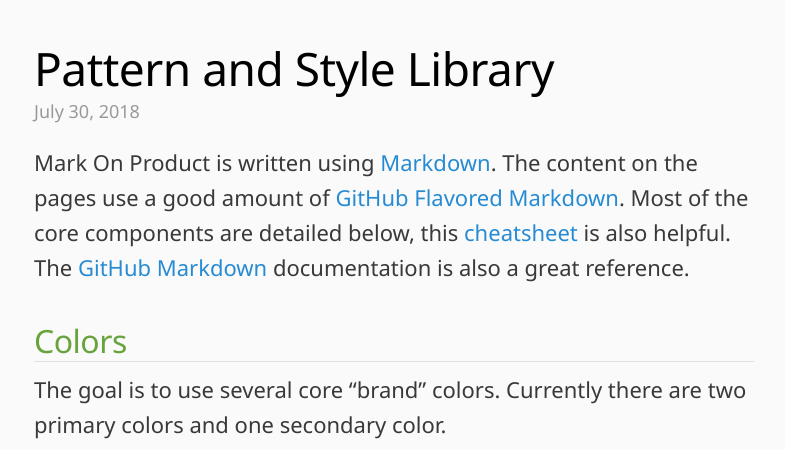
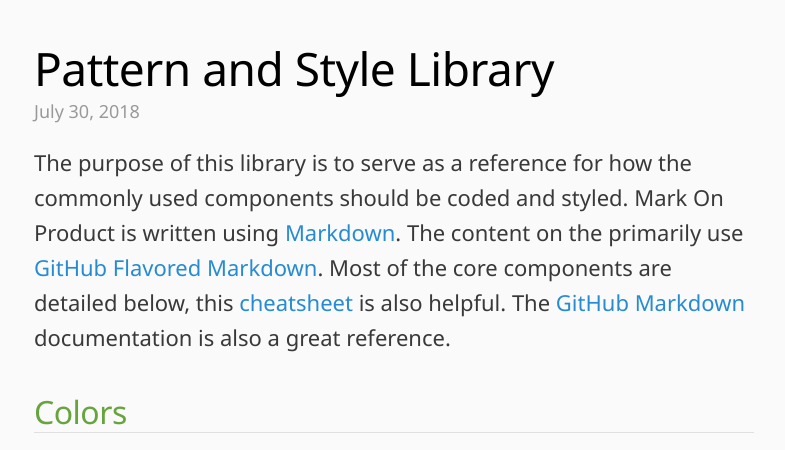
Before and after one commit to markthelefty/markthelefty.github.io, a Jekyll site: the page built from _posts/2018-07-30-pattern-style-library.markdown, in a window 1280 px wide. Shown: the part 340-790 px from the top of the page, without its empty margins (246-1031 px from the left). Built offline with Jekyll 4.4.1, drawn with Linux system fonts in a browser that asks for light colours; some web fonts are replaced; our own code applies the rules of GitHub Pages for plain Markdown files.

Commit message:
Updated Pattern Style Library

```diff
--- a/_posts/2018-07-30-pattern-style-library.markdown
+++ b/_posts/2018-07-30-pattern-style-library.markdown
@@ -5,7 +5,7 @@
 image: https://res.cloudinary.com/dbrkuvff5/image/upload/v1532890567/social-images/linkedin-post-img-test.jpg
 ---
 
-Mark On Product is written using [Markdown](https://daringfireball.net/projects/markdown/). The content on the pages use a good amount of [GitHub Flavored Markdown](https://guides.github.com/features/mastering-markdown/). Most of the core components are detailed below, this [cheatsheet](https://github.com/adam-p/markdown-here/wiki/Markdown-Cheatsheet) is also helpful. The [GitHub Markdown](https://help.github.com/categories/writing-on-github/) documentation is also a great reference.
+The purpose of this library is to serve as a reference for how the commonly used components should be coded and styled. Mark On Product is written using [Markdown](https://daringfireball.net/projects/markdown/). The content on the primarily use [GitHub Flavored Markdown](https://guides.github.com/features/mastering-markdown/). Most of the core components are detailed below, this [cheatsheet](https://github.com/adam-p/markdown-here/wiki/Markdown-Cheatsheet) is also helpful. The [GitHub Markdown](https://help.github.com/categories/writing-on-github/) documentation is also a great reference.
 
 ## Colors
 {: .divider}
```
